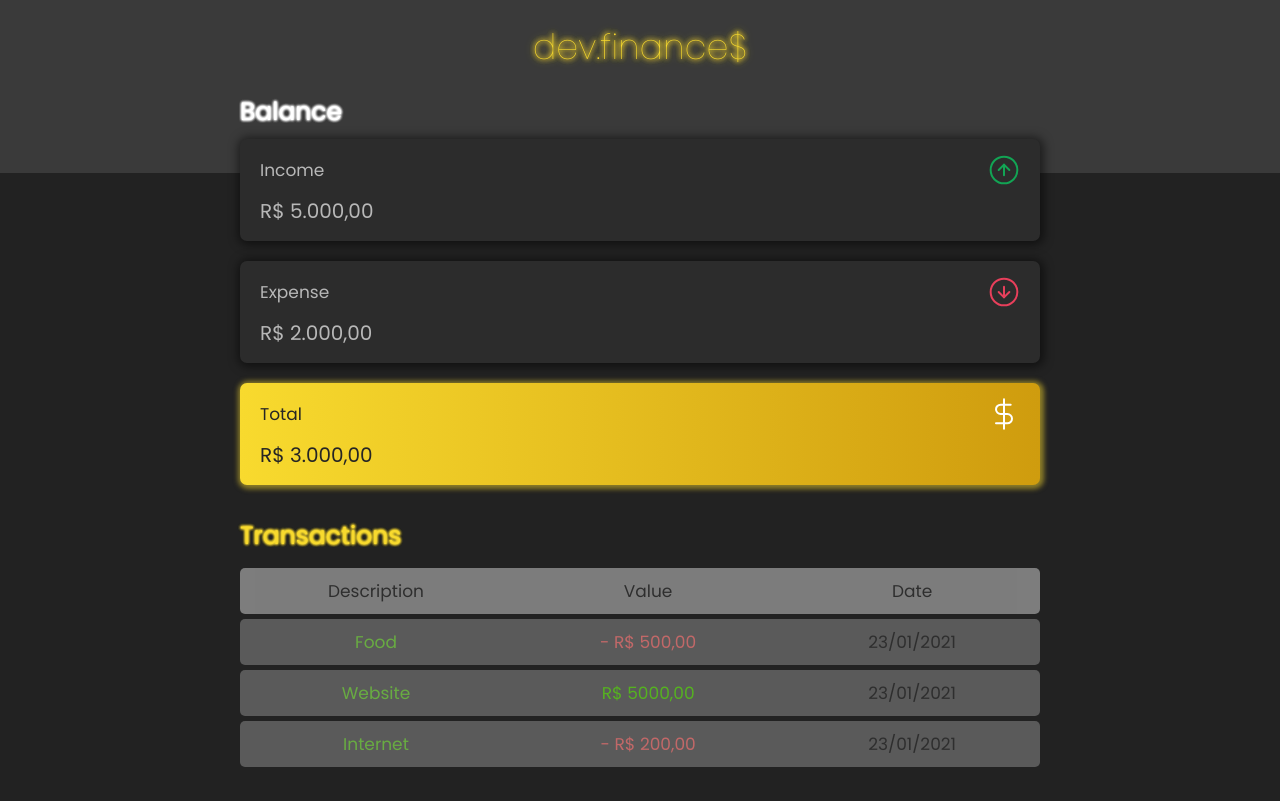
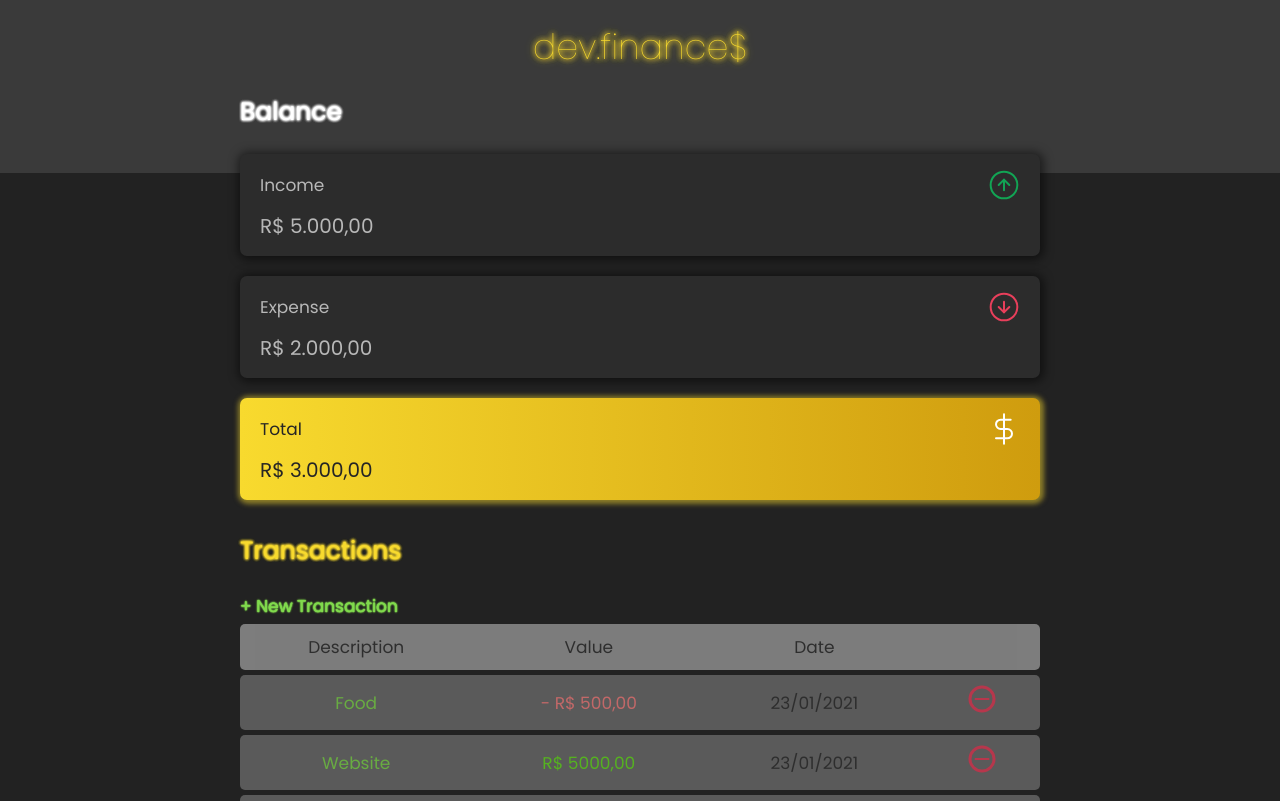
Before and after one commit to Pedro-Murilo/devfinance, a React (Create React App) app: page / in a window 1280 px wide. Shown: the top 801 px of the page. Built offline with nearby package versions, Linux system fonts and the light colour scheme.

Commit message:
style: added a link and link style to Transictions.js

```diff
--- a/src/App.css
+++ b/src/App.css
@@ -12,3 +12,7 @@ body {
   font-family: "Poppins", sans-serif;
   background-color: #222;
 }
+
+a {
+  text-decoration: none;
+}
--- a/src/components/Balance/BalanceStyles.js
+++ b/src/components/Balance/BalanceStyles.js
@@ -18,6 +18,7 @@ export const TitleH2 = styled.h2`
   margin-bottom: 0.8rem;
   font-weight: normal;
   font-size: 2.5rem;
+  padding-bottom: 1.5rem;
 
   ${({ isActive }) =>
     !isActive &&
--- a/src/components/Transactions/Transactions.js
+++ b/src/components/Transactions/Transactions.js
@@ -1,9 +1,12 @@
-import { DataTable } from "./TransactionsStyles";
+import { DataTable, LinkStyle } from "./TransactionsStyles";
 import { TitleH2 } from '../Balance/BalanceStyles';
+
+import minusSvg from '../../assets/minus.svg';
 
 const TransactionSection = () => (
   <section className="transaction">
     <TitleH2>Transactions</TitleH2>
+    <LinkStyle href="/">+ New Transaction</LinkStyle>
 
     <DataTable>
       <thead>
@@ -11,6 +14,7 @@ const TransactionSection = () => (
           <th>Description</th>
           <th>Value</th>
           <th>Date</th>
+          <th></th>
         </tr>
       </thead>
       <tbody>
@@ -18,16 +22,25 @@ const TransactionSection = () => (
           <td className="description">Food</td>
           <td className="expense">- R$ 500,00</td>
           <td className="date">23/01/2021</td>
+          <td>
+            <img src={minusSvg} alt="Remove Transaction" />
+          </td>
         </tr>
         <tr>
           <td className="description">Website</td>
           <td className="income">R$ 5000,00</td>
           <td className="date">23/01/2021</td>
+          <td>
+            <img src={minusSvg} alt="Remove Transaction" />
+          </td>
         </tr>
         <tr>
           <td className="description">Internet</td>
           <td className="expense">- R$ 200,00</td>
           <td className="date">23/01/2021</td>
+          <td>
+            <img src={minusSvg} alt="Minus Transaction" />
+          </td>
         </tr>
       </tbody>
     </DataTable>
--- a/src/components/Transactions/TransactionsStyles.js
+++ b/src/components/Transactions/TransactionsStyles.js
@@ -46,6 +46,24 @@ export const DataTable = styled.table`
       background: #6d6d6d;
       padding: 1rem 2rem;
       font-weight: 400;
+
+      img {
+        cursor: pointer;
+      }
     }
   }
 `;
+
+export const LinkStyle = styled.a`
+  font-size: 1.7rem;
+  color: #80da4d;
+  text-shadow: 0 0 2px #80da4d, 0 0 2px #80da4d, 0 0 1px #80da4d,
+    0 0 1px #80da4d;
+  transition: .2s;
+
+    &:hover {
+      color: #67e220;
+      text-shadow: 0 0 2px #67e220, 0 0 2px #67e220, 0 0 1px #67e220,
+    0 0 1px #67e220;
+    }
+`;
```
Also changed, not shown: 1 other file (tests, documents, lock files or other folders).
